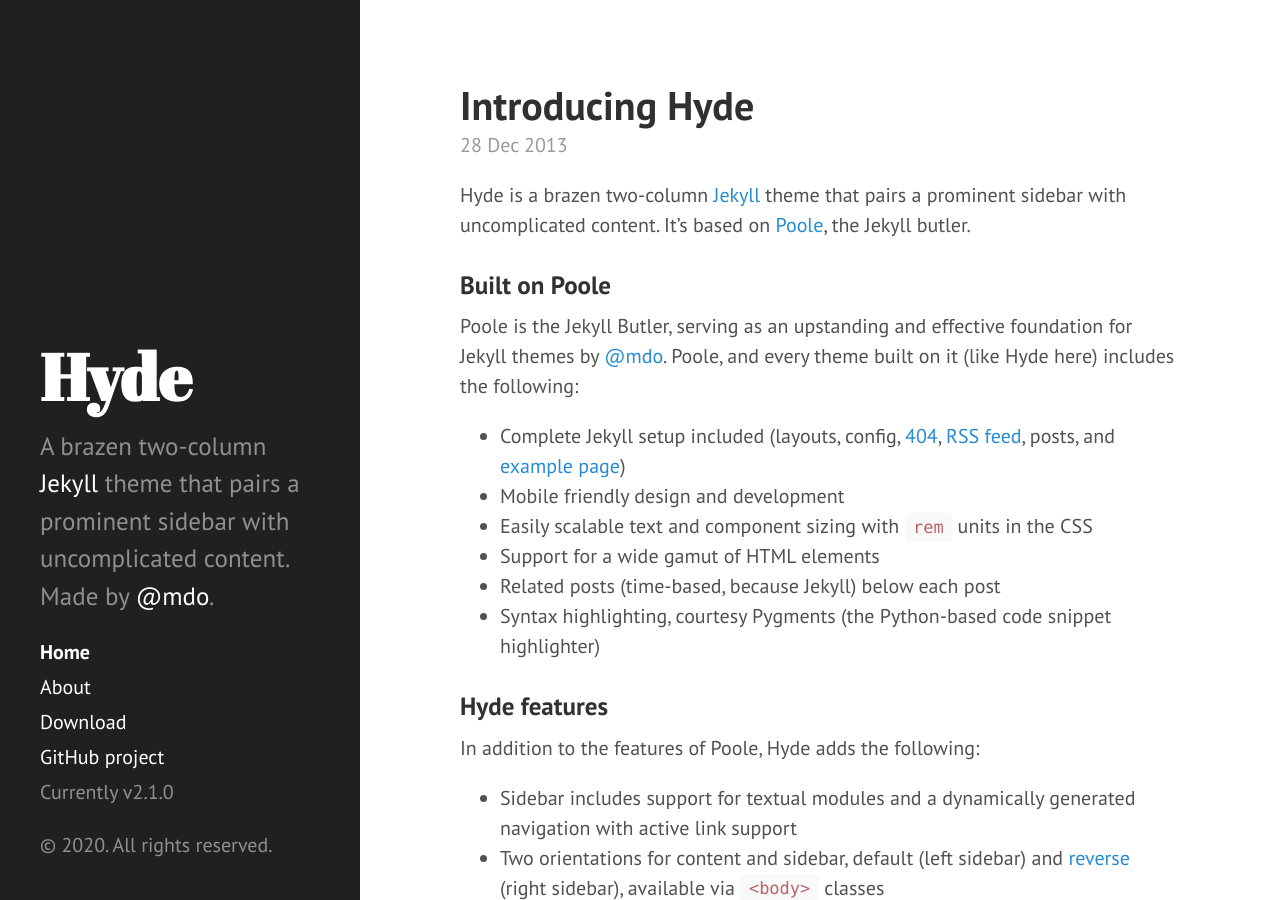
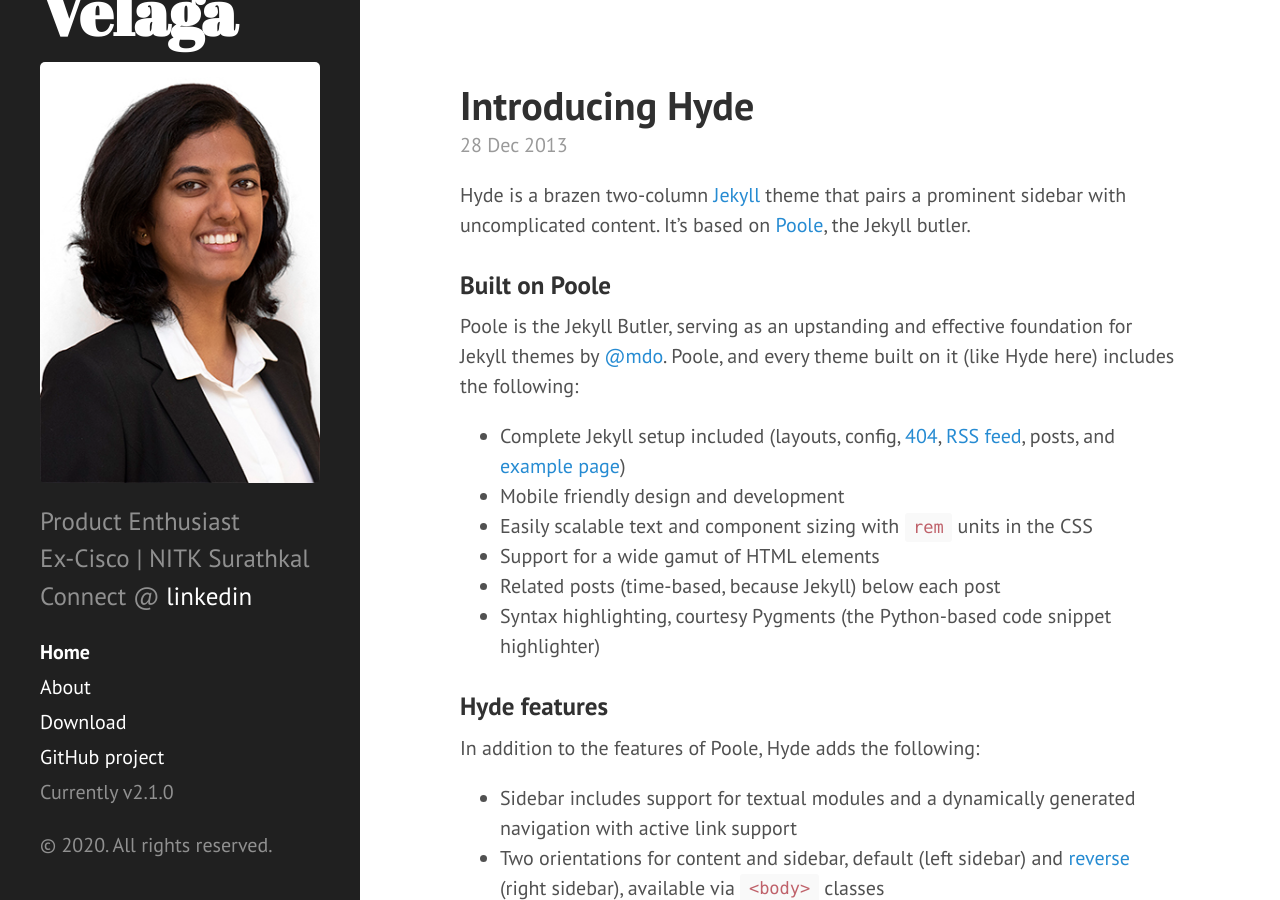
Before and after one commit to chandanavelaga/chandanavelaga.github.io, a Jekyll site: the page built from index.html, in a window 1280 px wide and 900 px high. Built offline with Jekyll 4.4.1, drawn with Linux system fonts in a browser that asks for light colours; Markdown is read by kramdown in place of the engine named in the settings; the list of posts is cut into pages by our own code.

Commit message:
configs change

```diff
--- a/_config.yml
+++ b/_config.yml
@@ -7,10 +7,10 @@
 # relative_permalinks: true
 
 # Setup
-title:            Hyde
-tagline:          'A Jekyll theme'
-description:      'A brazen two-column <a href="http://jekyllrb.com" target="_blank">Jekyll</a> theme that pairs a prominent sidebar with uncomplicated content. Made by <a href="https://twitter.com/mdo" target="_blank">@mdo</a>.'
-url:              http://hyde.getpoole.com
+title:            Chandana Velaga
+tagline:          'Resume'
+description:      'Product Enthusiast<br>Ex-Cisco | NITK Surathkal<br>Connect @ <a href="https://www.linkedin.com/in/chandana-velaga-bb17b6102/" target="_blank">linkedin</a>'
+url:              https://chandanavelaga.github.io/
 baseurl:          /
 
 author:
--- a/_includes/sidebar.html
+++ b/_includes/sidebar.html
@@ -6,6 +6,7 @@
           {{ site.title }}
         </a>
       </h1>
+      <img src='{{"/public/imgs/dp.jpg" | absolute_url}}' alt="Display Picture" class="inline">
       <p class="lead">{{ site.description }}</p>
     </div>
 
```
Also changed, not shown: public/imgs/dp.jpg (renamed from public/imgs/pic1.jpg).
